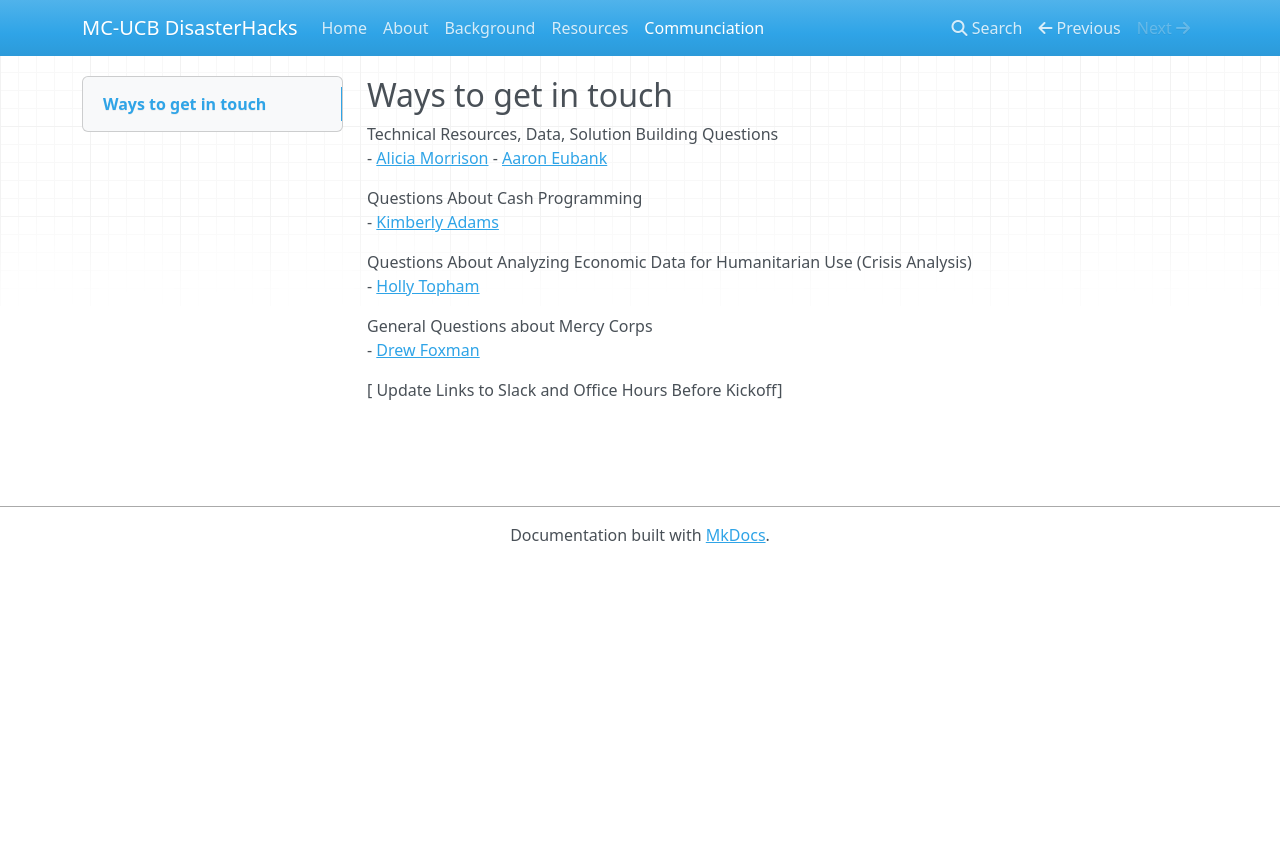
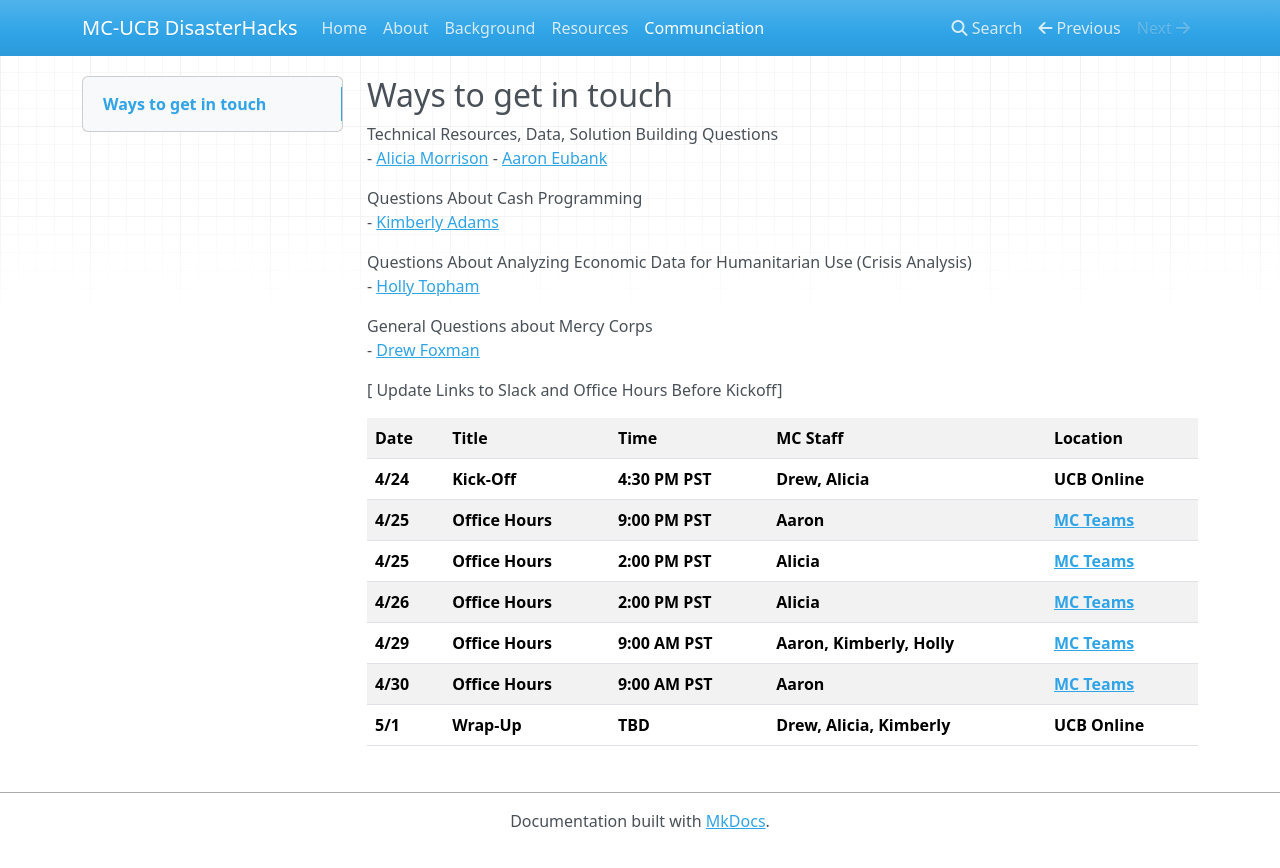
Before and after one commit to mc-t4d/ucb_datachallenge, an MkDocs documentation site: the page built from docs/communication.md, in a window 1280 px wide. Shown: the top 868 px of the page. Built offline with MkDocs 1.6.1, drawn with Linux system fonts in a browser that asks for light colours; nearby versions of some CDN libraries.

Commit message:
updated schedule

```diff
--- a/docs/communication.md
+++ b/docs/communication.md
@@ -14,3 +14,62 @@ General Questions about Mercy Corps<br>
 - [Drew Foxman](mailto:dfoxman@mercycorps.org)
 
 [ Update Links to Slack and Office Hours Before Kickoff]
+
+<table>
+  <tr>
+    <th>Date</th>
+    <th>Title</th>
+    <th>Time</th>
+    <th>MC Staff</th>
+    <th>Location</th>
+  </tr>
+    <tr>
+    <th>4/24</th>
+    <th>Kick-Off</th>
+    <th>4:30 PM PST</th>
+    <th>Drew, Alicia</th>
+    <th>UCB Online</th>
+  </tr>
+      <tr>
+    <th>4/25</th>
+    <th>Office Hours</th>
+    <th>9:00 PM PST</th>
+    <th>Aaron</th>
+    <th><a href="https://teams.microsoft.com/l/meetup-join/19%3ameeting_NzA4OGNlMWUtYWQyNi00OWEzLWI2ZmMtMWJiMjI3MDI2MWI4%40thread.v2/0?context=%7b%22Tid%22%3a%2208de8628-593e-43f5-9ceb-f3e5dd7ae2cb%22%2c%22Oid%22%3a%22c1767f99-62c6-472d-862a-e4349c2717ac%22%7d">MC Teams</a></th>
+  </tr>
+    <tr>
+    <th>4/25</th>
+    <th>Office Hours</th>
+    <th>2:00 PM PST</th>
+    <th>Alicia</th>
+    <th><a href="https://teams.microsoft.com/l/meetup-join/19%3ameeting_NzA4OGNlMWUtYWQyNi00OWEzLWI2ZmMtMWJiMjI3MDI2MWI4%40thread.v2/0?context=%7b%22Tid%22%3a%2208de8628-593e-43f5-9ceb-f3e5dd7ae2cb%22%2c%22Oid%22%3a%22c1767f99-62c6-472d-862a-e4349c2717ac%22%7d">MC Teams</a></th>
+  </tr>
+    <tr>
+    <th>4/26</th>
+    <th>Office Hours</th>
+    <th>2:00 PM PST</th>
+    <th>Alicia</th>
+    <th><a href="https://teams.microsoft.com/l/meetup-join/19%3ameeting_NzA4OGNlMWUtYWQyNi00OWEzLWI2ZmMtMWJiMjI3MDI2MWI4%40thread.v2/0?context=%7b%22Tid%22%3a%2208de8628-593e-43f5-9ceb-f3e5dd7ae2cb%22%2c%22Oid%22%3a%22c1767f99-62c6-472d-862a-e4349c2717ac%22%7d">MC Teams</a></th>
+  </tr>
+    <tr>
+    <th>4/29</th>
+    <th>Office Hours</th>
+    <th>9:00 AM PST</th>
+    <th>Aaron, Kimberly, Holly</th>
+    <th><a href="https://teams.microsoft.com/l/meetup-join/19%3ameeting_NzA4OGNlMWUtYWQyNi00OWEzLWI2ZmMtMWJiMjI3MDI2MWI4%40thread.v2/0?context=%7b%22Tid%22%3a%2208de8628-593e-43f5-9ceb-f3e5dd7ae2cb%22%2c%22Oid%22%3a%22c1767f99-62c6-472d-862a-e4349c2717ac%22%7d">MC Teams</a></th>
+  </tr>
+      <tr>
+    <th>4/30</th>
+    <th>Office Hours</th>
+    <th>9:00 AM PST</th>
+    <th>Aaron</th>
+    <th><a href="https://teams.microsoft.com/l/meetup-join/19%3ameeting_NzA4OGNlMWUtYWQyNi00OWEzLWI2ZmMtMWJiMjI3MDI2MWI4%40thread.v2/0?context=%7b%22Tid%22%3a%2208de8628-593e-43f5-9ceb-f3e5dd7ae2cb%22%2c%22Oid%22%3a%22c1767f99-62c6-472d-862a-e4349c2717ac%22%7d">MC Teams</a></th>
+  </tr>
+    <tr>
+    <th>5/1</th>
+    <th>Wrap-Up</th>
+    <th>TBD</th>
+    <th>Drew, Alicia, Kimberly</th>
+    <th>UCB Online</th>
+  </tr>
+  </table>
```
